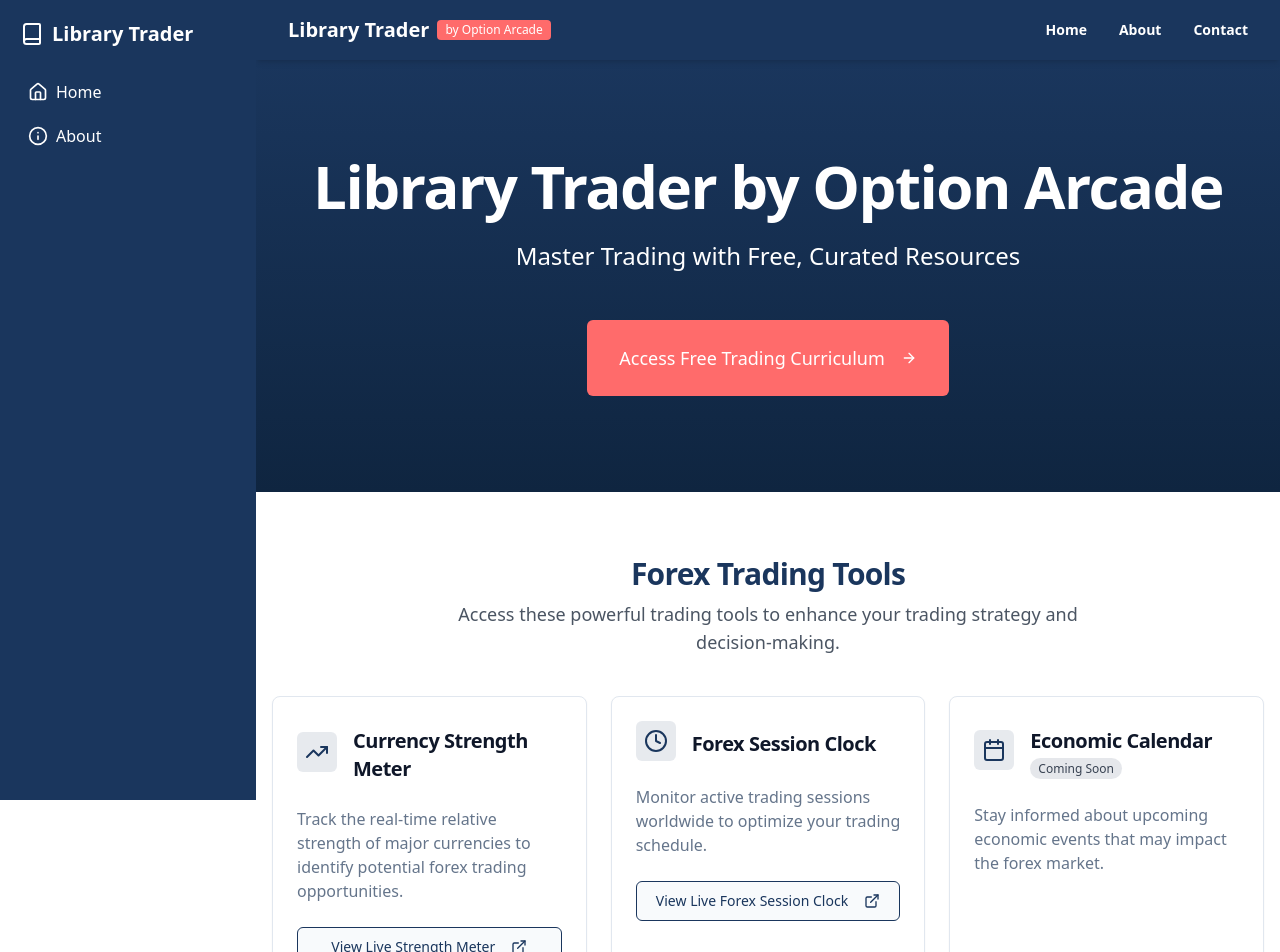
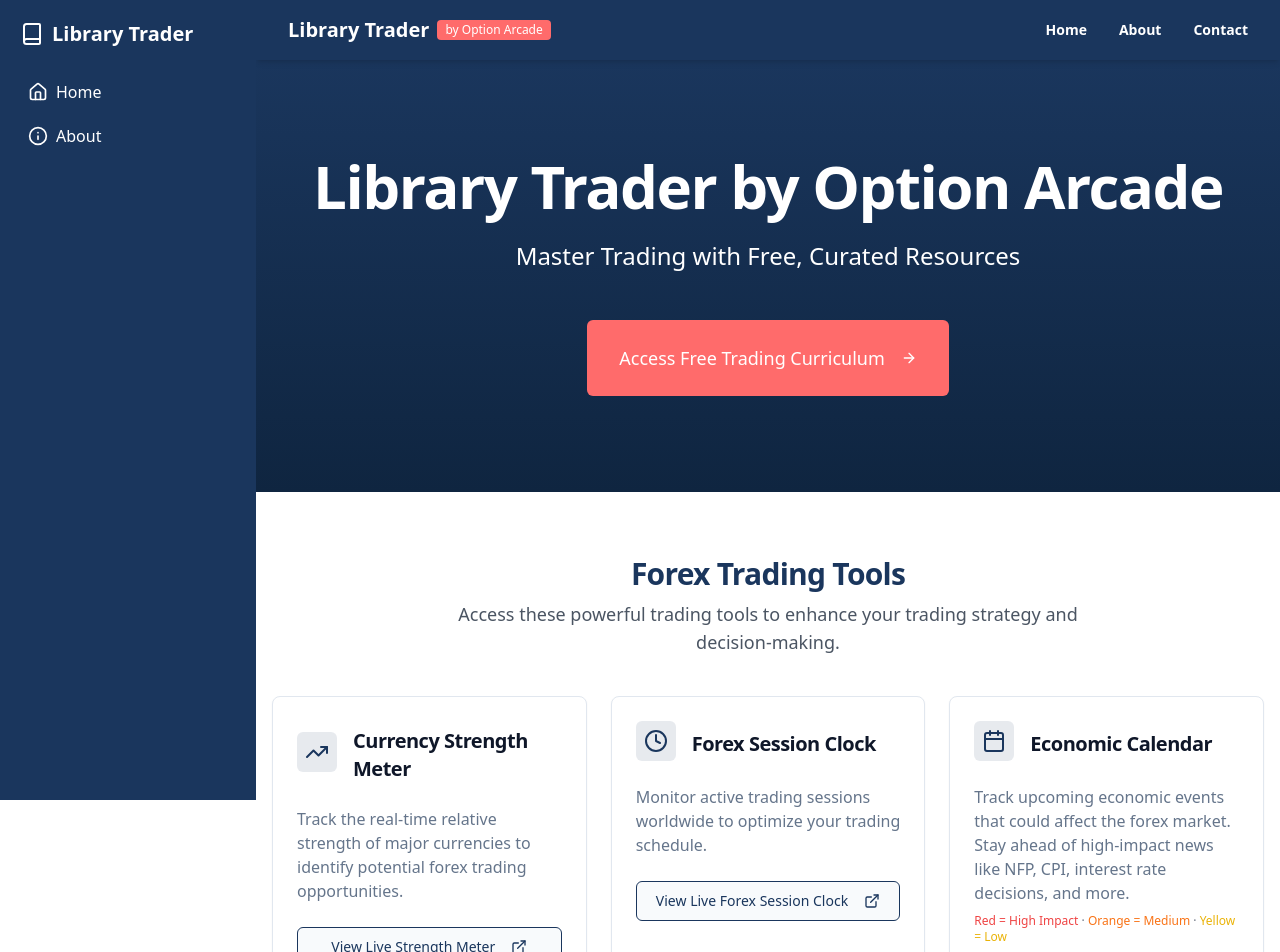
Before and after one commit to Preeth69/arcade-learning-hub, a React (Vite) app: page / in a window 1280 px wide. Shown: the top 952 px of the page. Built offline with nearby package versions, Linux system fonts and the light colour scheme.

Commit message:
Add Economic Calendar section
Adds an Economic Calendar section with a link to Forex Factory, a clock/calendar icon, and a reminder about impact levels.

```diff
--- a/src/components/ForexTools.tsx
+++ b/src/components/ForexTools.tsx
@@ -25,9 +25,11 @@ const toolsData = [
   {
     id: 3,
     title: "Economic Calendar",
-    description: "Stay informed about upcoming economic events that may impact the forex market.",
+    description: "Track upcoming economic events that could affect the forex market. Stay ahead of high-impact news like NFP, CPI, interest rate decisions, and more.",
     icon: Calendar,
-    comingSoon: true,
+    comingSoon: false,
+    link: "https://www.forexfactory.com/calendar",
+    buttonText: "View Forex Factory Calendar"
   },
   {
     id: 4,
@@ -76,6 +78,13 @@ const ForexTools = () => {
             </CardHeader>
             <CardContent>
               <CardDescription className="text-base">{tool.description}</CardDescription>
+              {tool.id === 3 && !tool.comingSoon && (
+                <div className="mt-2 text-xs text-gray-500">
+                  <span className="text-red-500 font-medium">Red = High Impact</span> ·
+                  <span className="text-orange-500 font-medium"> Orange = Medium</span> ·
+                  <span className="text-yellow-500 font-medium"> Yellow = Low</span>
+                </div>
+              )}
             </CardContent>
             {!tool.comingSoon && tool.link && (
               <CardFooter>
```
